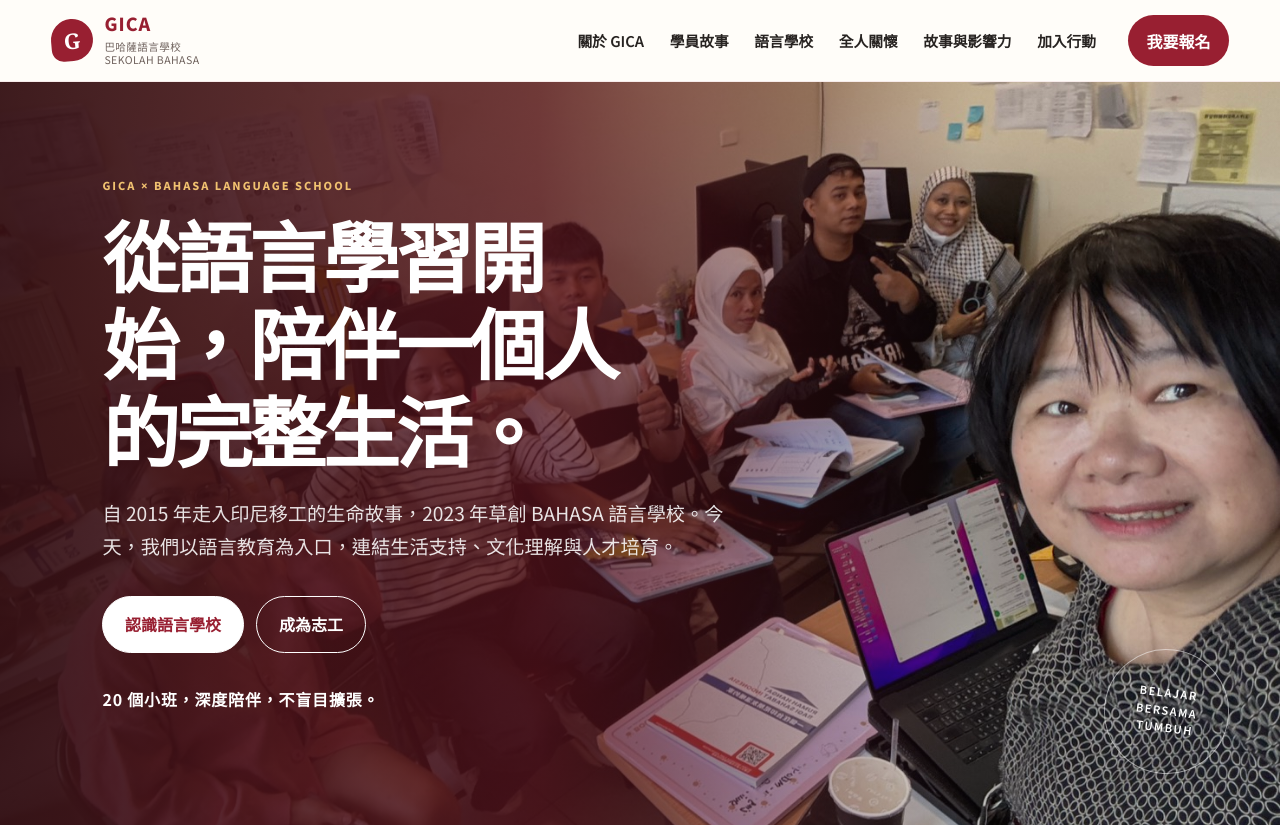
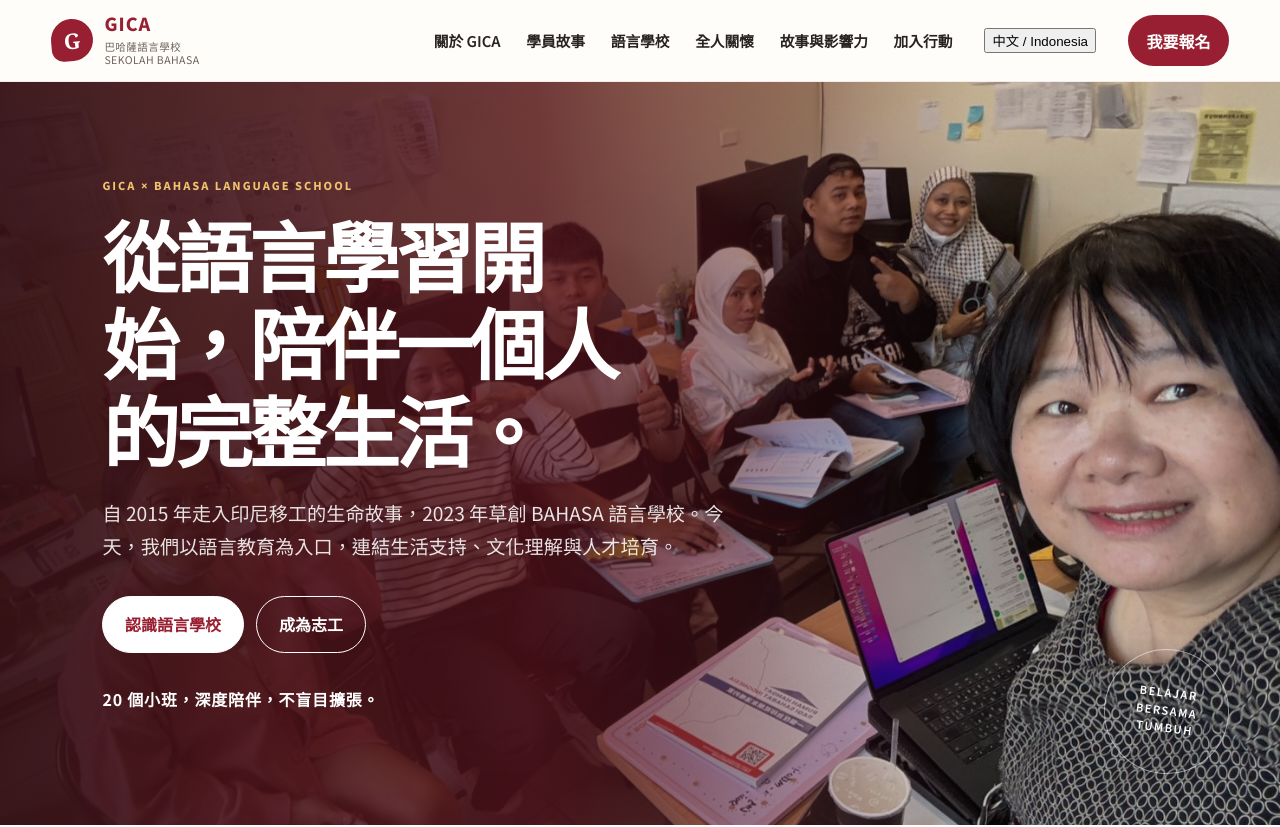
Before and after one commit to G-SEKOLAH-BAHASA/GICA, a website: page public/index.html in a window 1280 px wide. Shown: the top 827 px of the page. Drawn offline with nearby package versions, Linux system fonts and the light colour scheme.

Commit message:
Add Chinese-Indonesian language switcher

```diff
--- a/public/index.html
+++ b/public/index.html
@@ -26,6 +26,7 @@
       <a href="#impact">故事與影響力</a>
       <a href="#join">加入行動</a>
     </nav>
+    <button class="language-toggle" type="button" aria-label="Ganti bahasa" title="Ganti bahasa"><span class="lang-zh">中文</span><span aria-hidden="true"> / </span><span class="lang-id">Indonesia</span></button>
     <a class="header-cta" href="#join">我要報名</a>
   </header>
 
```
